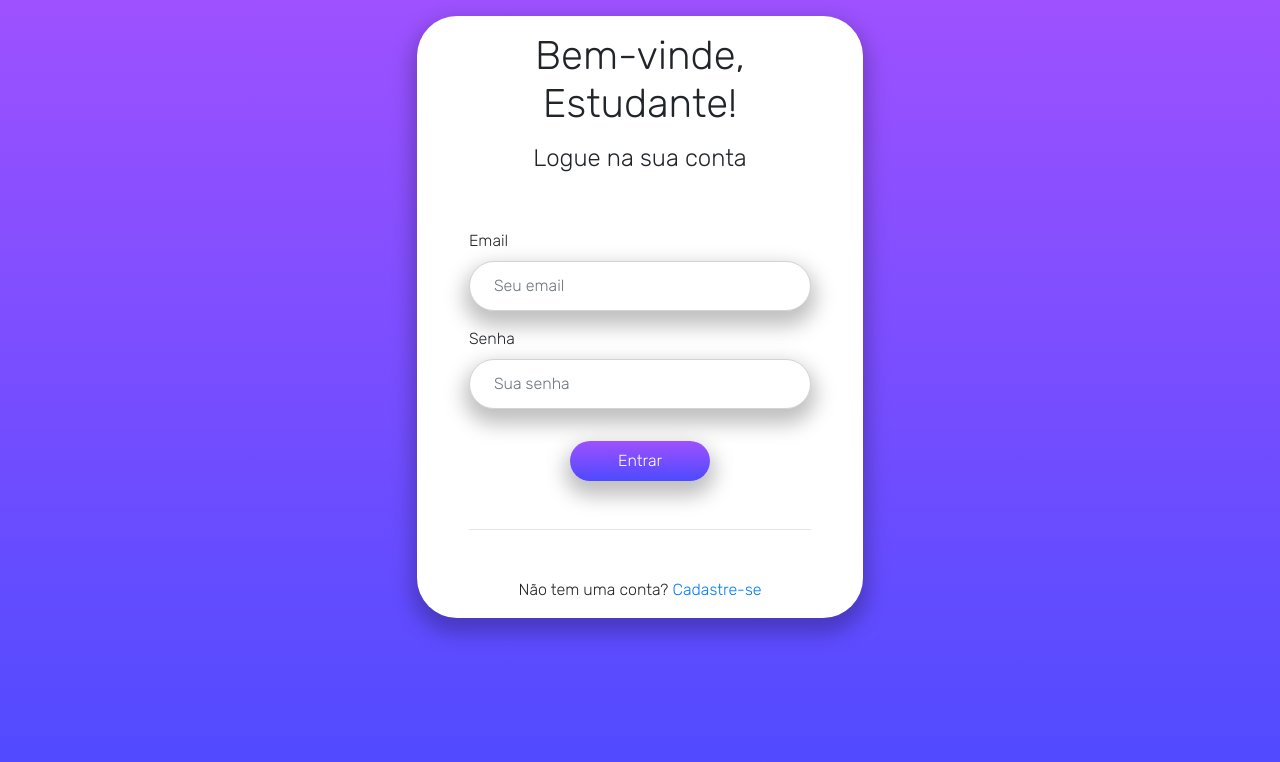
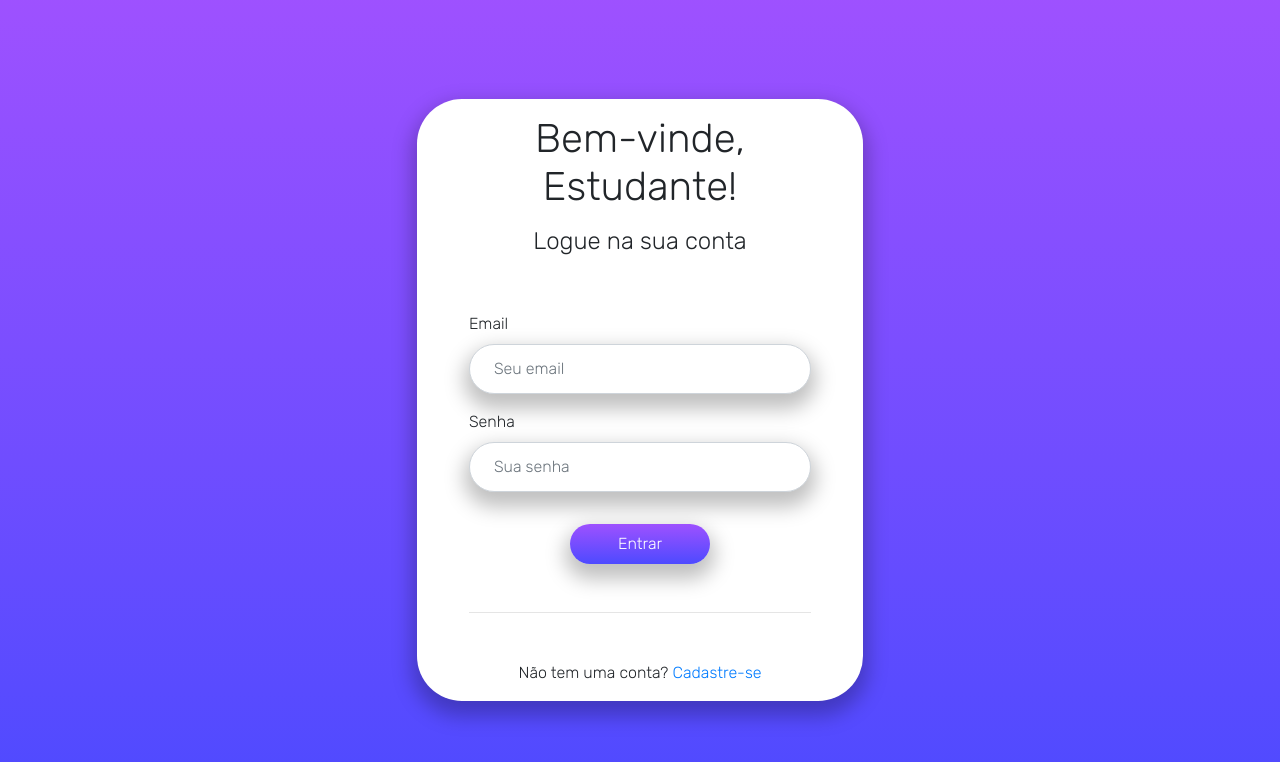
Before and after one commit to guiAdaCruz/PI_Genducation_FrontEnd, an Angular app: page /#/entrar in a window 1280 px wide. Shown: the top 762 px of the page. Built offline with nearby package versions, Linux system fonts and the light colour scheme.

Commit message:
@fabricior0cha [Task: Centralizando componente entrar]

```diff
--- a/src/app/entrar/entrar.component.css
+++ b/src/app/entrar/entrar.component.css
@@ -6,22 +6,22 @@
 
 
 .bg-div{
-    margin-top: 2vh;
     background-color: white;
-    border-radius: 40px;
+    border-radius: 45px;
     box-shadow: 0px 10px 20px 5px rgba(0, 0, 0, 0.25);
+    margin-top: 1vh;
+    margin-bottom: 1vh;
 }
 .bg-gradient {
     background: linear-gradient(180deg, rgba(118, 10, 255, 0.71) 0%, rgba(5, 0, 255, 0.71) 100%);
-    width: 100%;
     height: 100vh;
     background-size: 200%;
+    display: flex;
+    align-items: center;
 }
 .botao{
-
     width: 140px;
     height: 40px;
-
     border: 0px;
     background: linear-gradient(180deg, rgba(118, 10, 255, 0.71) 0%, rgba(5, 0, 255, 0.71) 100%);
     box-shadow: 0px 10px 20px 5px rgba(0, 0, 0, 0.25);
@@ -29,12 +29,6 @@
 }
 
 .input{
-    /*
-    width: 538px;
-    height: 80px;
-    left: 92px;
-    top: 337px;
-    */
 
     background: #FFFFFF;
     box-shadow: 0px 10px 20px 5px rgba(0, 0, 0, 0.25);
```
Also changed, not shown: src/app/entrar/entrar.component.html (+0 -7 lines).
